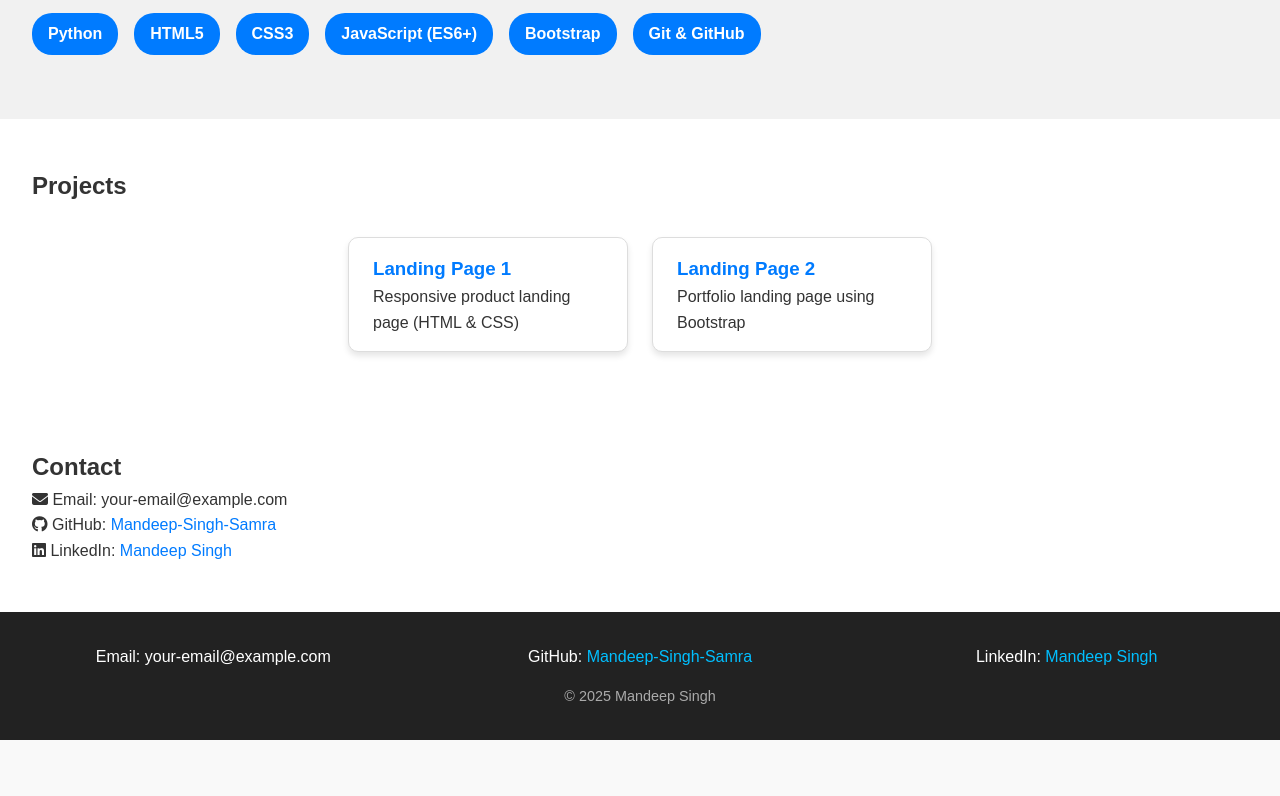
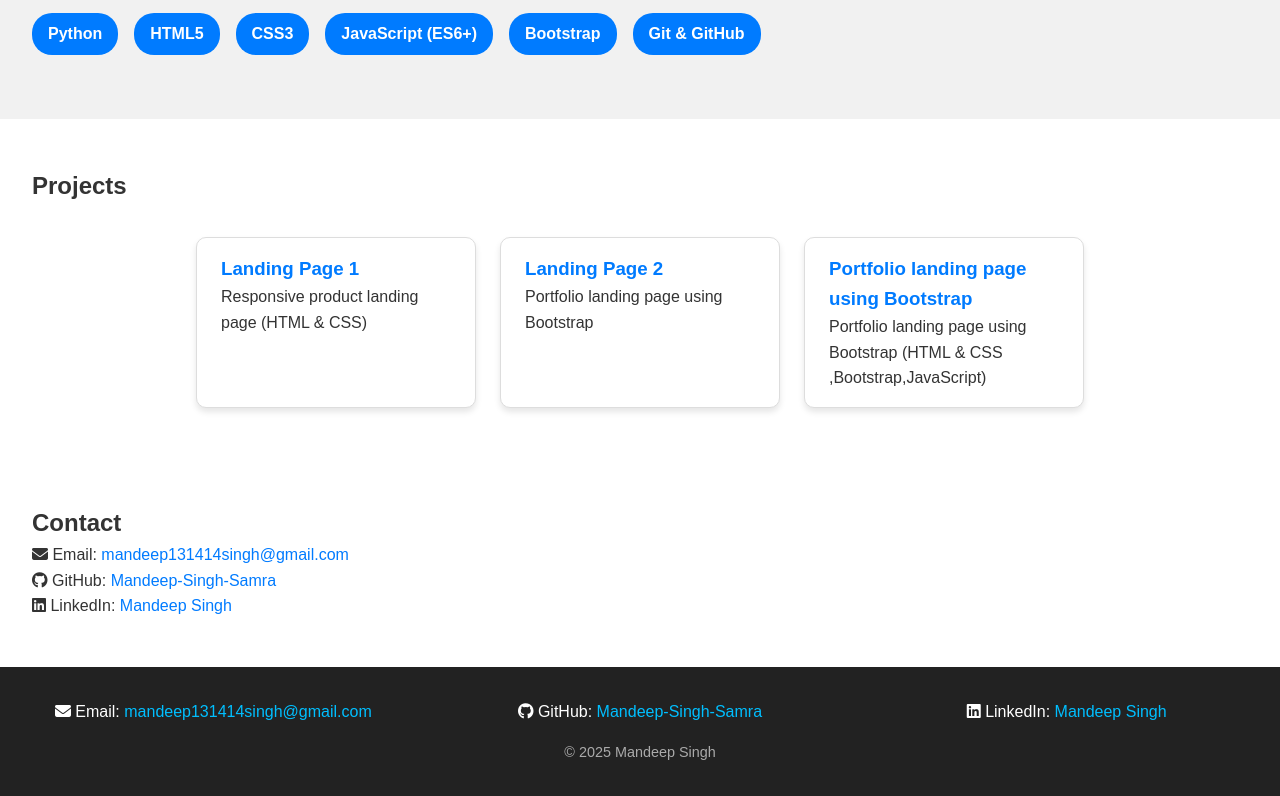
Before and after one commit to Mandeep-Singh-Samra/front-end-web-dev, a plain HTML site: page BASIC-Portfolio-main/index.html in a window 1280 px wide. Shown: the part 747-1543 px from the top of the page. Before the commit the page ends 1487 px from the top, so only its background shows below. Drawn offline with Linux system fonts and the light colour scheme.

Commit message:
Update: <what you changed>

```diff
--- a/BASIC-Portfolio-main/index.html
+++ b/BASIC-Portfolio-main/index.html
@@ -1,16 +1,15 @@
 <!DOCTYPE html>
 <html lang="en">
+
 <head>
   <meta charset="UTF-8" />
-  <meta name="viewport" content="width=device-width, initial-scale=1.0"/>
+  <meta name="viewport" content="width=device-width, initial-scale=1.0" />
   <title>Mandeep's Portfolio</title>
-  <link rel="stylesheet" href="style.css"/>
-  <link
-  rel="stylesheet"
-  href="https://cdnjs.cloudflare.com/ajax/libs/font-awesome/6.4.0/css/all.min.css"
-/>
+  <link rel="stylesheet" href="style.css" />
+  <link rel="stylesheet" href="https://cdnjs.cloudflare.com/ajax/libs/font-awesome/6.4.0/css/all.min.css" />
 
 </head>
+
 <body>
   <header>
     <nav class="navbar">
@@ -27,14 +26,19 @@
 
   <section id="home" class="hero">
     <h1>Hello, I'm Mandeep Singh</h1>
-    <h4><p>Aspiring Frontend Web Developer</p></h4>
+    <h4>
+      <p>Aspiring Frontend Web Developer</p>
+    </h4>
   </section>
 
   <section id="about" class="about">
     <h2>About Me</h2>
     <div class="about-content">
       <img src="profilepic.png" alt="Profile Photo" class="profile-img" />
-      <h3><p>I have an M.Sc. in IT and am learning HTML, CSS, JavaScript, and more to become a Frontend web developer. I enjoy building clean and create web pages.</p></h3>
+      <h3>
+        <p>I have an M.Sc. in IT and am learning HTML, CSS, JavaScript, and more to become a Frontend web developer. I
+          enjoy building clean and create web pages.</p>
+      </h3>
     </div>
   </section>
 
@@ -54,12 +58,19 @@
     <h2>Projects</h2>
     <div class="project-grid">
       <div class="project-card">
-      <h3><a href="https://github.com/Mandeep-Singh-Samra/landing-page-1" target="_blank">Landing Page 1</a></h3>
+        <h3><a href="https://github.com/Mandeep-Singh-Samra/Portfolio/tree/main/Landing%20Page" target="_blank">Landing
+            Page 1</a></h3>
         <p>Responsive product landing page (HTML & CSS)</p>
       </div>
       <div class="project-card">
-      <h3><a href="https://github.com/Mandeep-Singh-Samra/landing-page-2" target="_blank">Landing Page 2</a></h3>
+        <h3><a href="https://github.com/Mandeep-Singh-Samra/Portfolio/tree/main/Landing%20page%202"
+            target="_blank">Landing Page 2</a></h3>
         <p>Portfolio landing page using Bootstrap</p>
+      </div>
+      <div class="project-card">
+        <h3><a href="https://github.com/Mandeep-Singh-Samra/Portfolio/tree/main/Portfolio" target="_blank">Portfolio
+            landing page using Bootstrap</a></h3>
+        <p>Portfolio landing page using Bootstrap (HTML & CSS ,Bootstrap,JavaScript)</p>
       </div>
     </div>
   </section>
@@ -68,7 +79,9 @@
 
   <section id="contact" class="contact">
     <h2>Contact</h2>
-  <p><i class="fas fa-envelope"></i> Email: your-email@example.com</p>
+    <p><i class="fas fa-envelope"></i> Email:
+      <a href="https://mandeep131414singh@gmail.com" target="_blank">mandeep131414singh@gmail.com</a>
+    </p>
     <p>
       <i class="fab fa-github"></i> GitHub:
       <a href="https://github.com/Mandeep-Singh-Samra" target="_blank">Mandeep-Singh-Samra</a>
@@ -82,16 +95,20 @@
   <footer>
     <div class="footer-row">
       <div class="footer-item">
-      <p>Email: your-email@example.com</p>
-    </div>
-    <div class="footer-item">
-      <p>
-        GitHub: <a href="https://github.com/Mandeep-Singh-Samra" target="_blank">Mandeep-Singh-Samra</a>
+        <p><i class="fas fa-envelope"></i> Email:
+          <a href="https://mandeep131414singh@gmail.com" target="_blank">mandeep131414singh@gmail.com</a>
         </p>
       </div>
       <div class="footer-item">
         <p>
-        LinkedIn: <a href="https://www.linkedin.com/in/mandeep-singh-74a547355/" target="_blank">Mandeep Singh</a>
+          <i class="fab fa-github"></i> GitHub:
+          <a href="https://github.com/Mandeep-Singh-Samra" target="_blank">Mandeep-Singh-Samra</a>
+        </p>
+      </div>
+      <div class="footer-item">
+        <p>
+          <i class="fab fa-linkedin"></i> LinkedIn:
+          <a href="https://www.linkedin.com/in/mandeep-singh-74a547355/" target="_blank">Mandeep Singh</a>
         </p>
       </div>
     </div>
@@ -100,4 +117,5 @@
 
 
 </body>
+
 </html>
```
Lines whose indentation alone changed are shown as unchanged.
